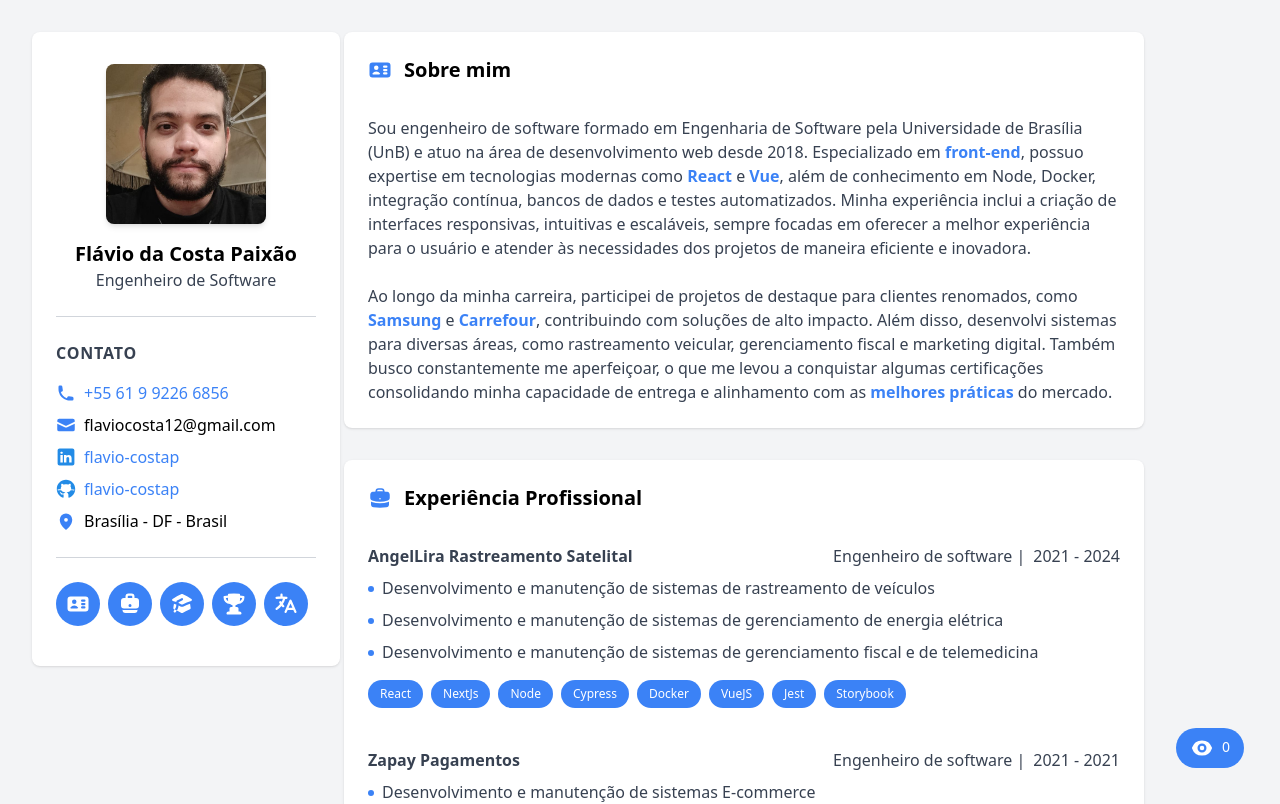
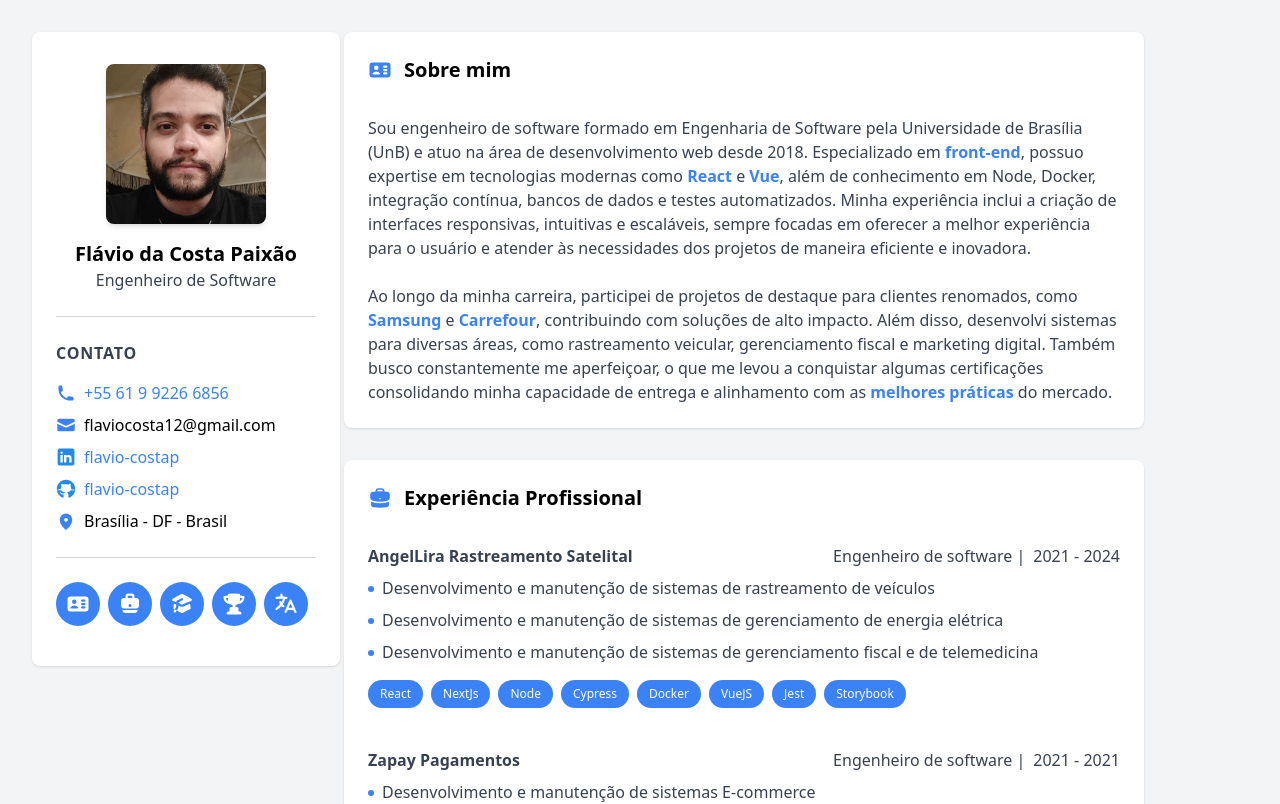
Before and after one commit to flavio-costap/resume, a Next.js app: page / in a window 1280 px wide. Shown: the top 804 px of the page. Built offline with nearby package versions, Linux system fonts and the light colour scheme; no server answers.

Commit message:
removing visitors count
Signed-off-by: Shiryu <fgc.shiryu@gmail.com>

```diff
--- a/src/components/HomeSection.tsx
+++ b/src/components/HomeSection.tsx
@@ -6,7 +6,7 @@ import LanguagesSection from "@/components/LanguagesSection";
 import MainCard from "@/components/MainCard";
 import AcademicSection from "@/components/AcademicSection";
 import TranslatorButton from "./TranslatorButton";
-import VisitorCard from "./VisitorCard";
+// import VisitorCard from "./VisitorCard";
 
 export default function HomeSection() {
   const aboutRef = useRef(null);
@@ -69,7 +69,7 @@ export default function HomeSection() {
           </div>
           <div className="lg:col-span-1 hidden lg:block">
             <TranslatorButton />
-            <VisitorCard/>
+            {/* <VisitorCard/> */}
           </div>
         </div>
       </div>
```
